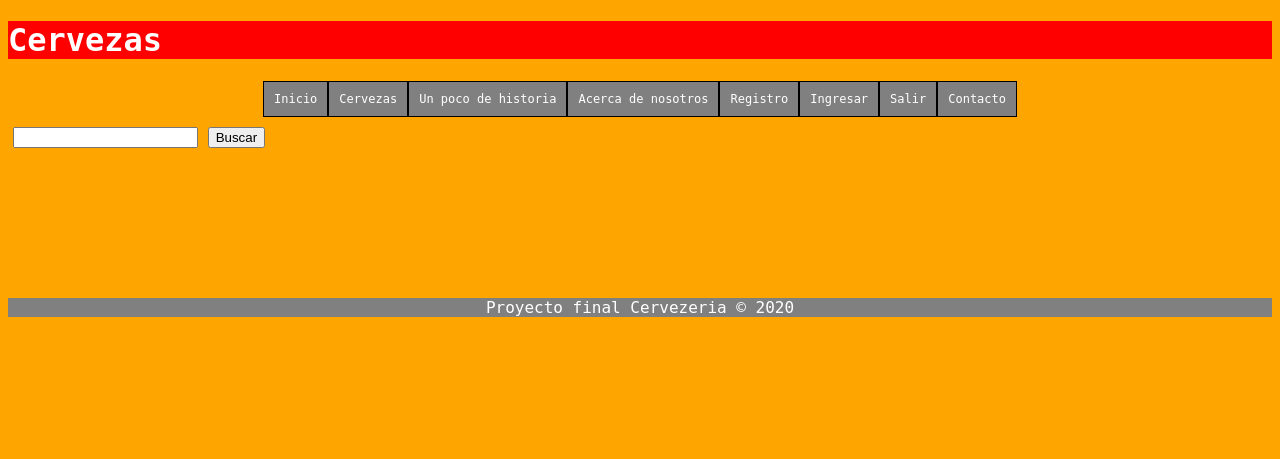
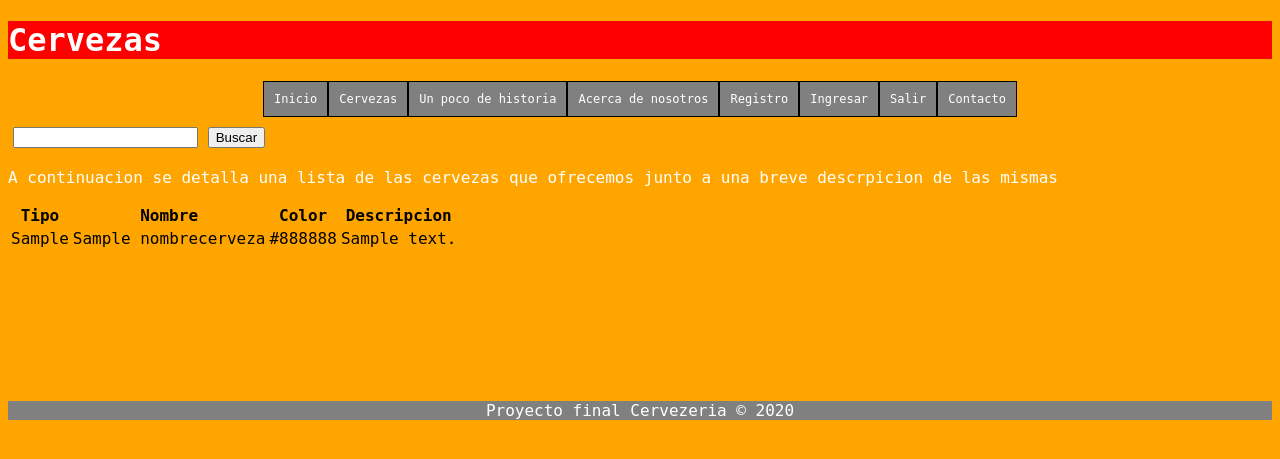
Before and after one commit to yeti2391/ProyectoCervezeria, a Django app: page /cervezas/ in a window 1280 px wide. Shown: the top 459 px of the page. Run offline with Django 3.2, Linux system fonts and the light colour scheme; tables that the repository leaves empty hold one stand-in row (values such as "Sample post").

Commit message:
Se agrega al html cervezas tabla para que muestre la base de datos. Falta agregar columna de Marcas y darle style

```diff
--- a/cervezeria/cervezeria/views.py
+++ b/cervezeria/cervezeria/views.py
@@ -14,7 +14,11 @@ def index(request):
     return render(request, 'index.html')
 
 def cervezas(request):
-    return render(request, 'cervezas.html')
+    cervezas=NombreCerveza.objects.all()
+    contexto = {
+    'cervezas':cervezas
+    }
+    return render(request, 'cervezas.html', contexto)
 
 def brevehistoria(request):
     return render(request, 'brevehistoria.html')
--- a/cervezeria/polls/models.py
+++ b/cervezeria/polls/models.py
@@ -3,6 +3,7 @@ from django.db import models
 # Create your models here.
 
 class TipoCerveza(models.Model):
+    id = models.AutoField(primary_key=True)
     tipo=models.CharField(max_length=30)
 
     class Meta:
@@ -14,6 +15,7 @@ class TipoCerveza(models.Model):
 
 class NombreCerveza(models.Model):
     tipo=models.ForeignKey(TipoCerveza, null=True, on_delete=models.CASCADE)
+    #marca=models.ForeignKey(MarcaCerveza, null=True, on_delete=models.CASCADE)
     nombre=models.CharField(max_length=30)
     color=models.CharField(max_length=30)
     descripcion=models.CharField(max_length=300)
@@ -23,9 +25,10 @@ class NombreCerveza(models.Model):
         verbose_name_plural = "Nombres"
 
     def __str__(self):
-        return "%s %s %s" % (self.nombre, self.color, self.descripcion)
+        return "%s %s %s %s" % (self.tipo, self.nombre, self.color, self.descripcion)
 
 class MarcaCerveza(models.Model):
+    id = models.AutoField(primary_key=True)
     marca=models.CharField(max_length=50)
     pais=models.CharField(max_length=50)
     sitioweb=models.URLField(blank=True, null=True)
--- a/cervezeria/templates/cervezas.html
+++ b/cervezeria/templates/cervezas.html
@@ -11,6 +11,27 @@
     color:white;
   }
 </style>
-  <!-- ACA HACER UN NAV QUE DE INFO DE CERVEZAS Y SUS PRECIOS -->
+<p>A continuacion se detalla una lista de las cervezas que ofrecemos junto a una breve descrpicion de las mismas</p>
+  <!-- ACA HACER UNA TABLA QUE DE INFO DE CERVEZAS QUE SE ENCUENTREN EN LA BASE DE DATOS -->
+  <table>
+    <thead>
+      <tr>
+        <th>Tipo</th>
+        <th>Nombre</th>
+        <th>Color</th>
+        <th>Descripcion</th>
+      </tr>
+    </thead>
+    <tbody>
+      {% for cervezas in cervezas %}
+        <tr>
+          <td>{{cervezas.tipo}}</td>
+          <td>{{cervezas.nombre}}</td>
+          <td>{{cervezas.color}}</td>
+          <td>{{cervezas.descripcion}}</td>
+        </tr>
+      {% endfor %}
+    </tbody>
+  </table>
 
 {% endblock %}
```
Also changed, not shown: cervezeria/polls/migrations/0002_auto_20200518_1919.py (added).
